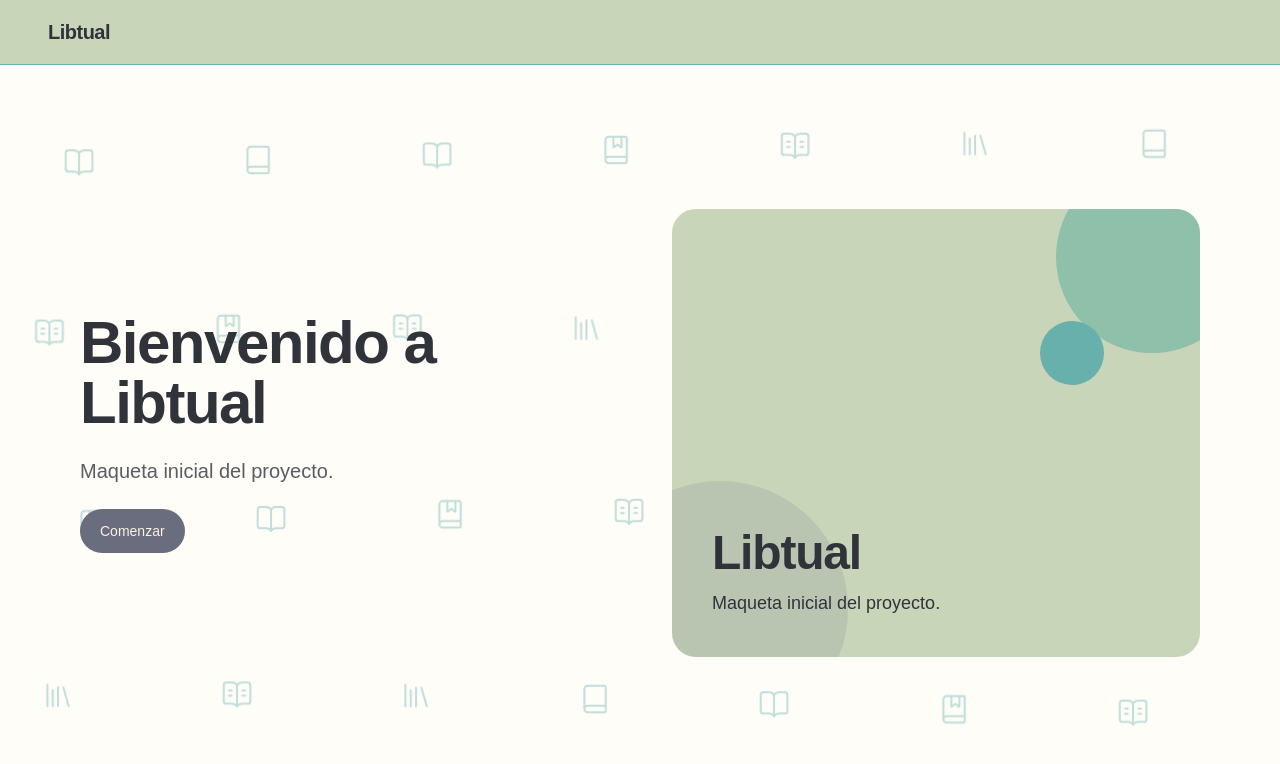
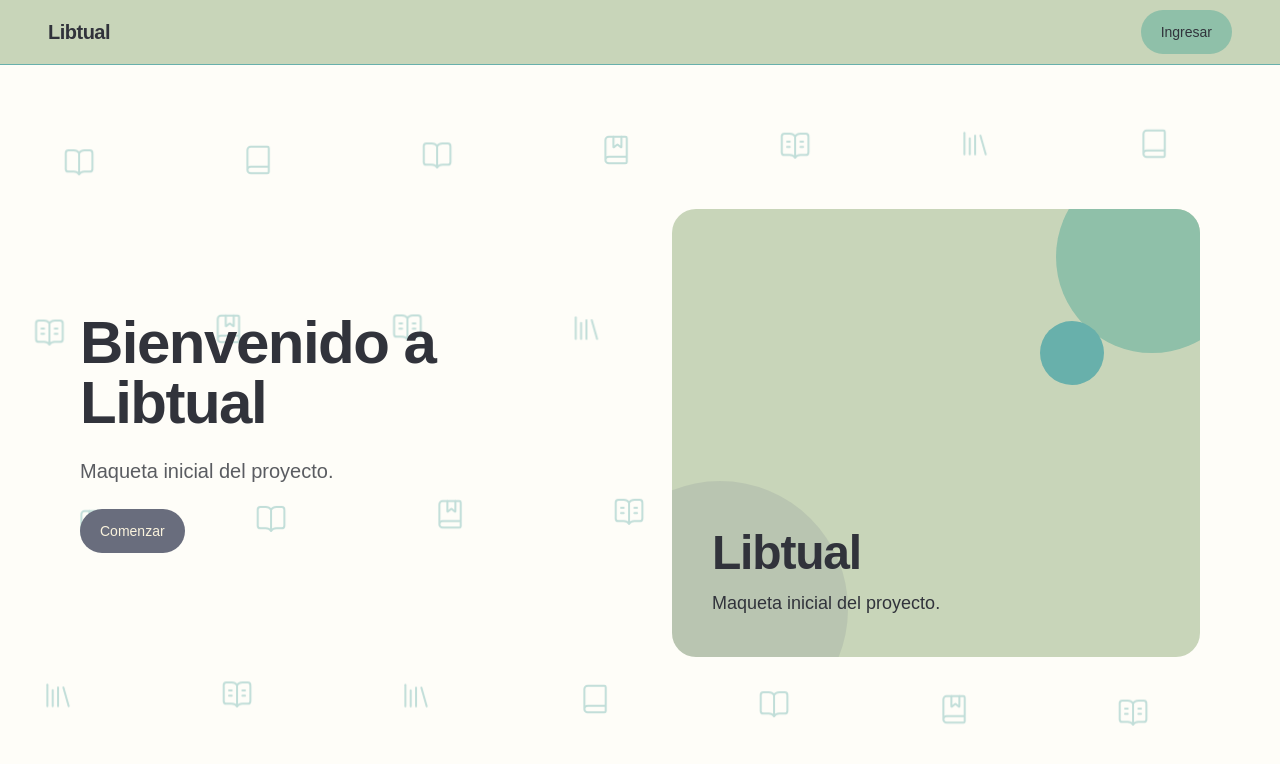
Before and after one commit to Matjeet/Libtual, a Next.js app: page / in a window 1280 px wide. Shown: the top 764 px of the page. Built offline with nearby package versions, Linux system fonts and the light colour scheme.

Commit message:
feat: show the sign-in button only on home and registration

```diff
--- a/src/app/page.tsx
+++ b/src/app/page.tsx
@@ -5,7 +5,7 @@ import { MainTemplate } from "@/components/templates/MainTemplate";
 
 export default function Home() {
   return (
-    <MainTemplate>
+    <MainTemplate showSignIn>
       {/* Mobile-first: hero centrado; desde lg, texto a la izquierda y panel de marca a la derecha. */}
       <section className="flex flex-1 flex-col items-center justify-center gap-6 text-center lg:grid lg:grid-cols-2 lg:gap-16 lg:text-left">
         <div className="flex flex-col items-center gap-6 lg:items-start">
--- a/src/app/registro/page.tsx
+++ b/src/app/registro/page.tsx
@@ -10,7 +10,7 @@ export const metadata: Metadata = { title: "Registro | Libtual" };
 
 export default function RegisterPage() {
   return (
-    <AuthTemplate title="Crea tu cuenta" brandDescription="Crea tu cuenta para empezar." formSide="right">
+    <AuthTemplate title="Crea tu cuenta" brandDescription="Crea tu cuenta para empezar." formSide="right" showSignIn>
       <Suspense fallback={<RegisterFormSkeleton />}>
         <RegisterSection />
       </Suspense>
```
